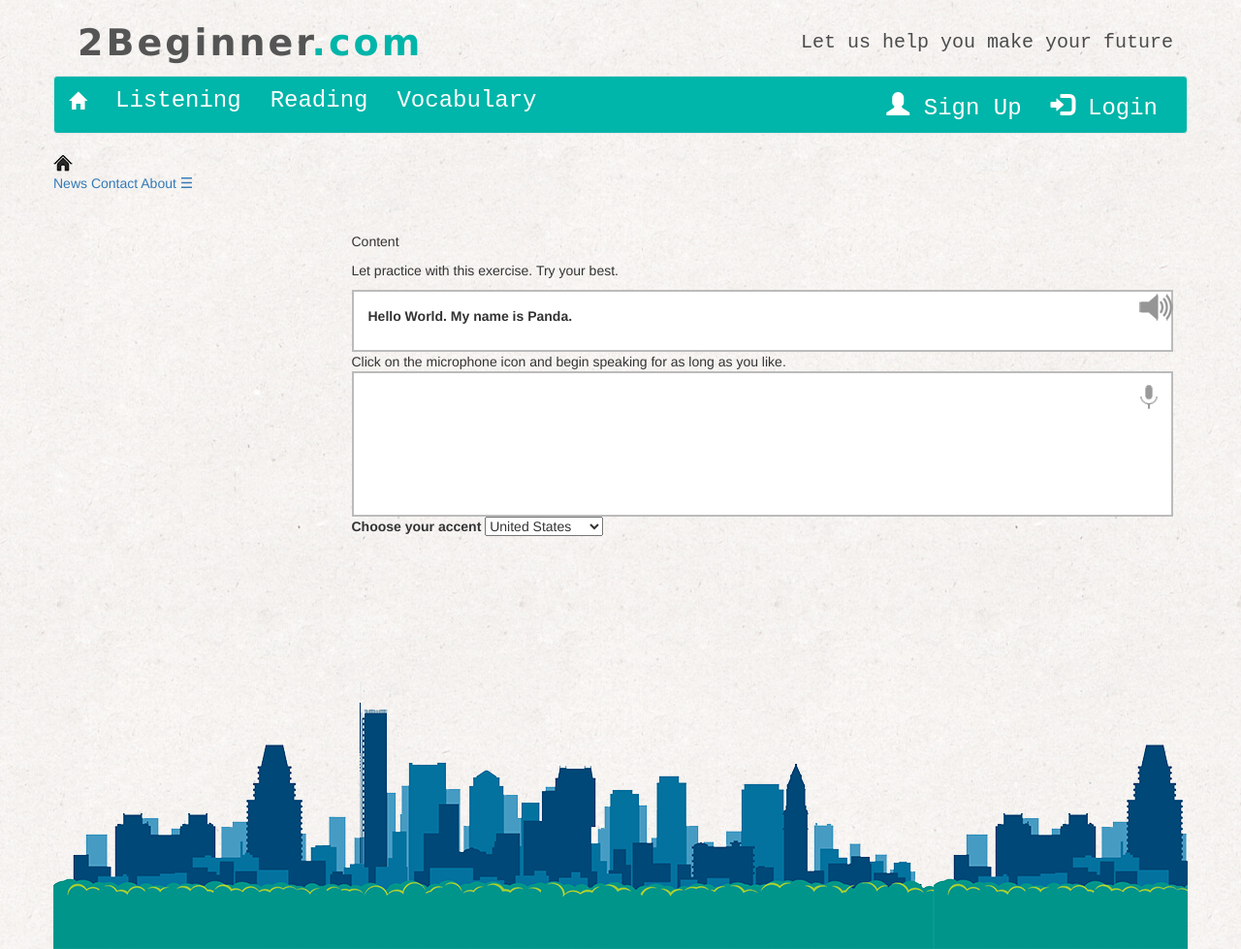
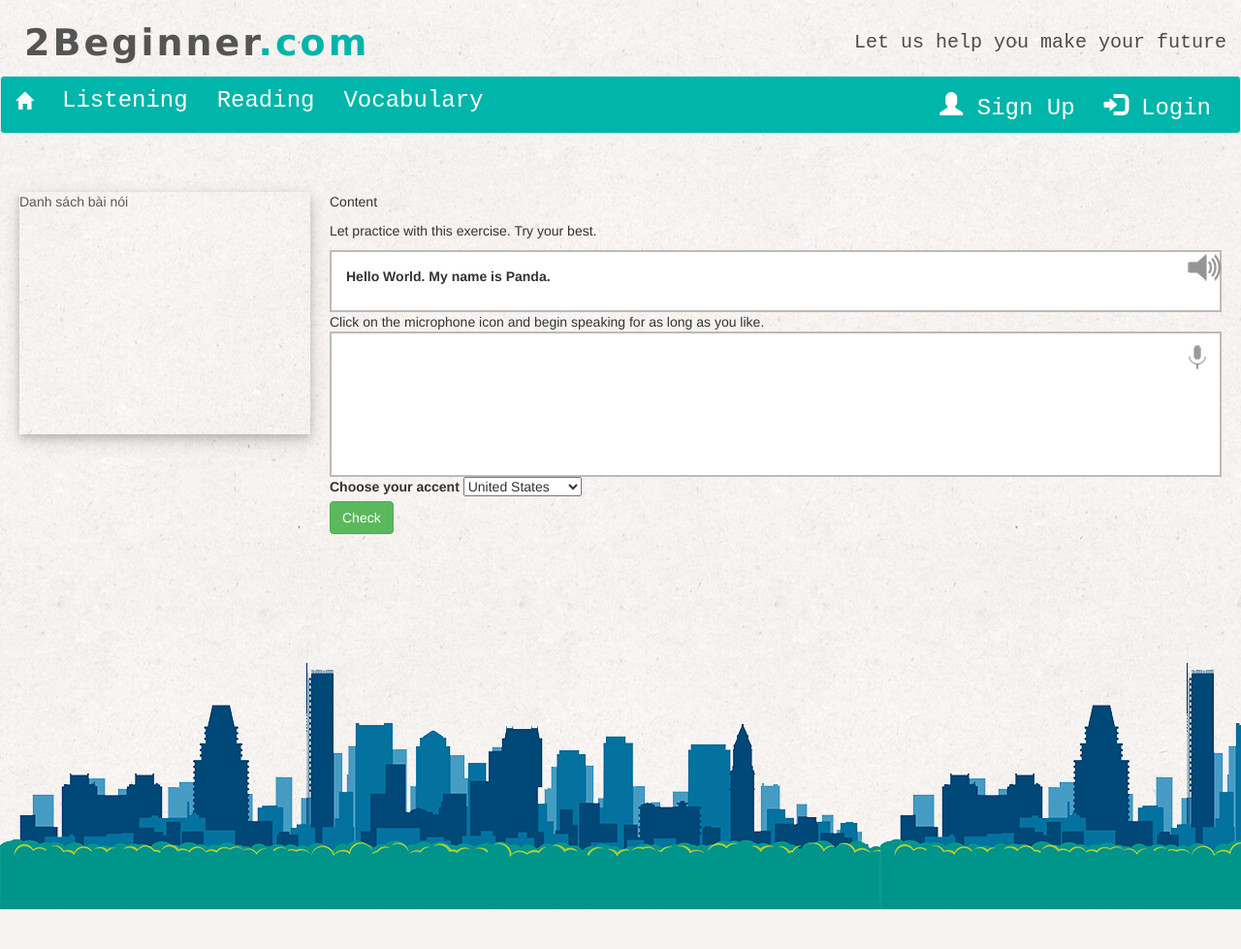
Before and after one commit to minhthuy30197/Project-2Beginner, a PHP site: page /speak.php in a window 1280 px wide. Shown: the whole page at 97% size. After the commit the page ends 938 px from the top, so only its background shows below. Run offline with PHP 8.4, Linux system fonts and the light colour scheme.

Commit message:
Change interface of speak function

```diff
--- a/speak.php
+++ b/speak.php
@@ -1,9 +1,9 @@
 <script>
-	(function(e, p){
+    (function (e, p) {
         var m = location.href.match(/platform=(win8|win|mac|linux|cros)/);
         e.id = (m && m[1]) ||
             (p.indexOf('Windows NT 6.2') > -1 ? 'win8' : p.indexOf('Windows') > -1 ? 'win' : p.indexOf('Mac') > -1 ? 'mac' : p.indexOf('CrOS') > -1 ? 'cros' : 'linux');
-		e.className = e.className.replace(/\bno-js\b/,'js');
+        e.className = e.className.replace(/\bno-js\b/, 'js');
     })(document.documentElement, window.navigator.userAgent)
 </script>
 
@@ -29,24 +29,13 @@
     <meta name="viewport" content="width=device-width, initial-scale=1">
 </head>
 <body>
-	<div class="container">
+<?php include "head.php" ?>
+<div class="container-fluid">
     <div class="row">
-			<?php include "head.php"; ?>
+        <div class="sidenav">
+            Danh sách bài nói
         </div>
-		<div class="row">
-			<div class="topnav" id="myTopnav">
-				<a href="#home" class="active"><img src="Image/home.png" class="img-responsive" alt=""></a>
-				<a href="#news">News</a>
-				<a href="#contact">Contact</a>
-				<a href="#about">About</a>
-				<a href="javascript:void(0);" style="font-size:15px;" class="icon" onclick="myFunction()">&#9776;</a>
-			</div>
-		</div>
-		<div class="row content">
-			<div class="left col-md-3">
-				<!-- Lo trinh hoc -->
-			</div>
-			<div class="right col-md-9">
+        <div class="content">
             <div id="ndhoc">
                 <p>Content</p>
             </div>
@@ -56,7 +45,8 @@
                     <button id="start_listen" onclick="start_listen()"><img src="Image/audio.png"></button>
                 </div>
                 <div id="ndcandoc">
-						<p id="nd">Hello World. My name is Panda.<p>
+                    <p id="nd">Hello World. My name is Panda.
+                    <p>
                 </div>
             </div>
             <div id="info">
@@ -68,7 +58,8 @@
                 </p>
                 <p id="info_no_speech" style="display:none">
                     No speech was detected. You may need to adjust your
-						<a href="//support.google.com/chrome/bin/answer.py?hl=en&amp;answer=1407892">microphone settings</a>.
+                    <a href="//support.google.com/chrome/bin/answer.py?hl=en&amp;answer=1407892">microphone
+                        settings</a>.
                 </p>
                 <p id="info_no_microphone" style="display:none">
                     No microphone was found. Ensure that a microphone is installed and that
@@ -87,7 +78,8 @@
                 </p>
                 <p id="info_upgrade" style="display:none">
                     Web Speech API is not supported by this browser. Upgrade to <a href=
-						"//www.google.com/chrome">Chrome</a> version 25 or later.
+                                                                                   "//www.google.com/chrome">Chrome</a>
+                    version 25 or later.
                 </p>
             </div>
             <div id="div_start">
@@ -103,6 +95,10 @@
                 <select id="select_dialect">
                 </select>
             </div>
+            <form name = "chech" action="xuli.php" method="POST">
+                <textarea hidden name="results" id="listenressult"></textarea>
+                <button name="checkspeak" class="btn btn-success" >Check</button>
+            </form>
         </div>
     </div>
     <div class="row">
@@ -113,6 +109,9 @@
 </html>
 
 <script>
+    $('#final_span').onchange(function () {
+        $('#listenressult').val("hihi");
+    })
     function start_listen() {
         var msg = new SpeechSynthesisUtterance();
         var voices = speechSynthesis.getVoices();
@@ -127,26 +126,20 @@
         speechSynthesis.speak(msg);
     }
 
-	function myFunction() {
-		var x = document.getElementById("myTopnav");
-		if (x.className === "topnav") {
-			x.className += " responsive";
-		} else {
-			x.className = "topnav";
-		}
-	}
-
     var chrmMenuBar = new chrm.ui.MenuBar();
     chrmMenuBar.decorate('nav');
     var chrmLogo = new chrm.ui.Logo('logo');
     var chrmscroll = new chrm.ui.SmoothScroll('scroll');
     chrmscroll.init();
 
-	window.___gcfg = { lang: 'en' };
-	(function() {
-		var po = document.createElement('script'); po.type = 'text/javascript'; po.async = true;
+    window.___gcfg = {lang: 'en'};
+    (function () {
+        var po = document.createElement('script');
+        po.type = 'text/javascript';
+        po.async = true;
         po.src = 'https://apis.google.com/js/plusone.js';
-		var s = document.getElementsByTagName('script')[0]; s.parentNode.insertBefore(po, s);
+        var s = document.getElementsByTagName('script')[0];
+        s.parentNode.insertBefore(po, s);
     })();
 
     var doubleTracker = new gweb.analytics.DoubleTrack('floodlight', {
@@ -178,9 +171,10 @@
     updateDialect();
     select_dialect.selectedIndex = 11;
     showInfo('info_start');
+
     function updateDialect() {
         var sel = document.getElementById("select_dialect");
-		for(index in langs) {
+        for (index in langs) {
             var option = document.createElement("option");
             option.value = index;
             option.text = langs[index];
@@ -200,13 +194,13 @@
         recognition.continuous = true;
         recognition.interimResults = true;
 
-		recognition.onstart = function() {
+        recognition.onstart = function () {
             recognizing = true;
             showInfo('info_speak_now');
             start_img.src = 'Image/mic-animate.gif';
         };
 
-		recognition.onerror = function(event) {
+        recognition.onerror = function (event) {
             if (event.error == 'no-speech') {
                 start_img.src = 'Image/mic.png';
                 showInfo('info_no_speech');
@@ -227,7 +221,7 @@
             }
         };
 
-		recognition.onend = function() {
+        recognition.onend = function () {
             recognizing = false;
             if (ignore_onend) {
                 return;
@@ -246,7 +240,7 @@
             }
         };
 
-		recognition.onresult = function(event) {
+        recognition.onresult = function (event) {
             var interim_transcript = '';
             if (typeof(event.results) == 'undefined') {
                 recognition.onend = null;
@@ -274,13 +268,17 @@
 
     var two_line = /\n\n/g;
     var one_line = /\n/g;
+
     function linebreak(s) {
         return s.replace(two_line, '<p></p>').replace(one_line, '<br>');
     }
 
     var first_char = /\S/;
+
     function capitalize(s) {
-		return s.replace(first_char, function(m) { return m.toUpperCase(); });
+        return s.replace(first_char, function (m) {
+            return m.toUpperCase();
+        });
     }
 
     function startButton(event) {
```
Lines whose indentation alone changed are shown as unchanged.
